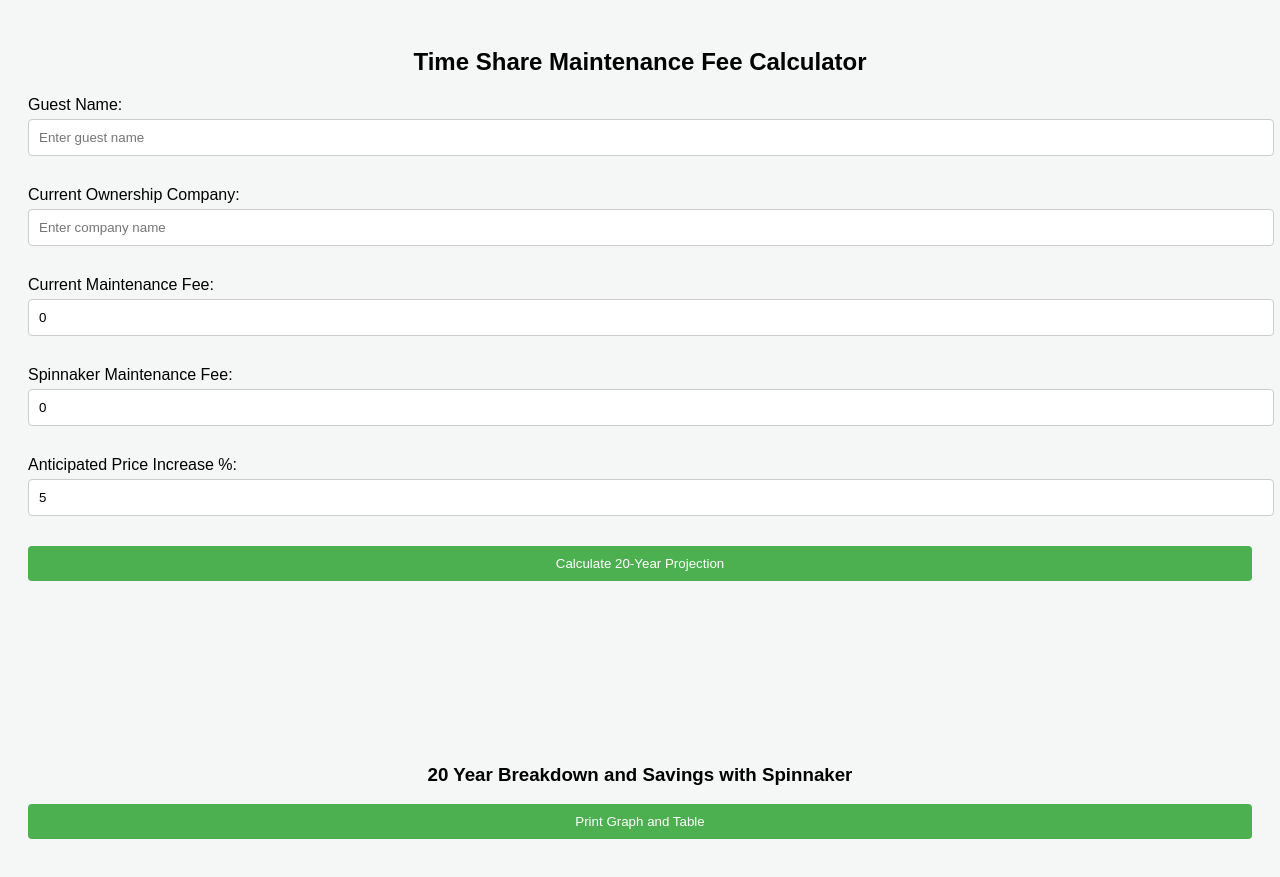
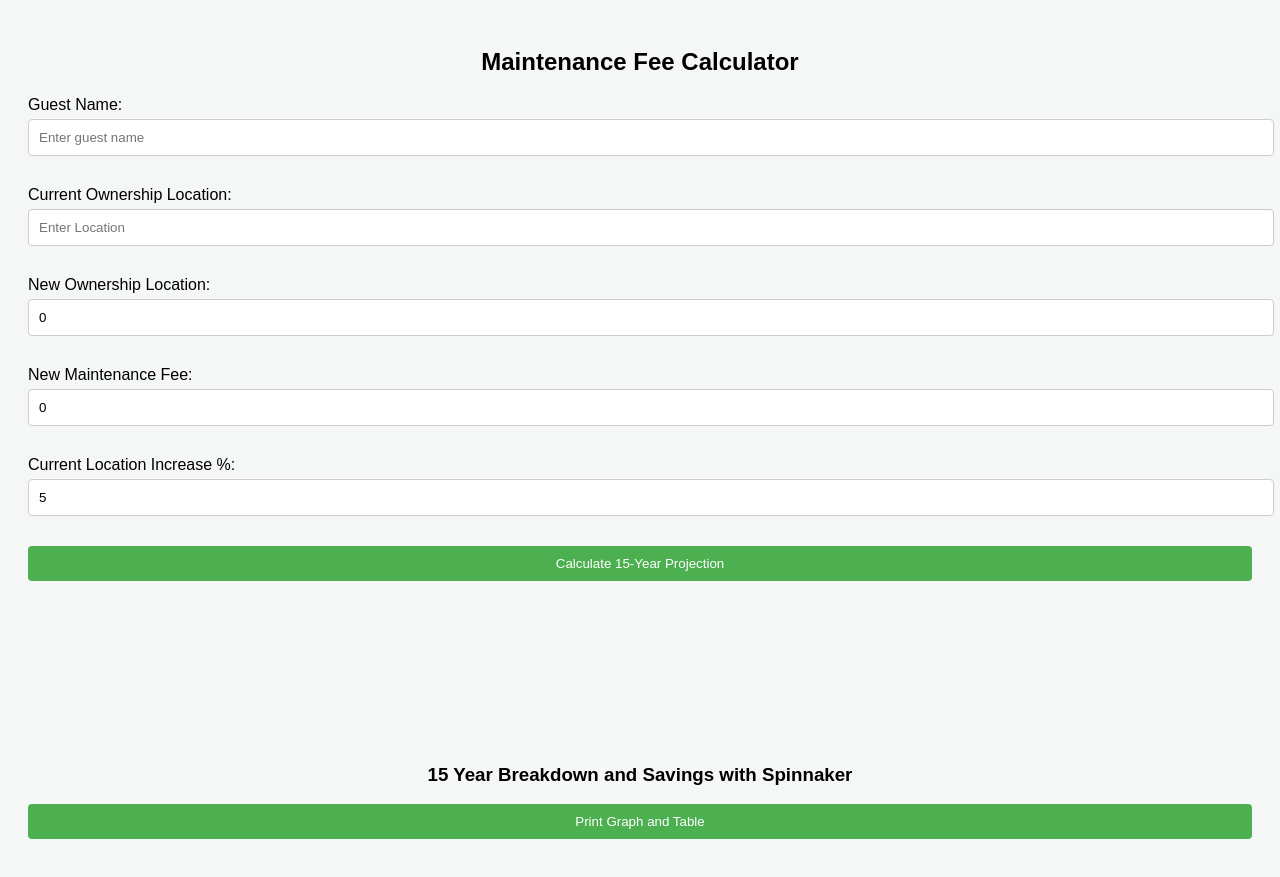
Before and after one commit to Graphicassassin520/Advanced-Mait-Fee-Calculator, a plain HTML site: page index.html in a window 1280 px wide. Drawn offline with nearby package versions, Linux system fonts and the light colour scheme.

Commit message:
Update index.html

```diff
--- a/index.html
+++ b/index.html
@@ -9,7 +9,7 @@
 </head>
 <body>
 
-<h2>Time Share Maintenance Fee Calculator</h2>
+<h2>Maintenance Fee Calculator</h2>
 
 <div class="form-group">
     <label for="guestName">Guest Name:</label>
@@ -17,33 +17,33 @@
 </div>
 
 <div class="form-group">
-    <label for="companyName">Current Ownership Company:</label>
-    <input type="text" id="companyName" placeholder="Enter company name">
+    <label for="companyName">Current Ownership Location:</label>
+    <input type="text" id="companyName" placeholder="Enter Location">
 </div>
 
 <div class="form-group">
-    <label for="maintenanceFee">Current Maintenance Fee:</label>
+    <label for="maintenanceFee">New Ownership Location:</label>
     <input type="number" id="maintenanceFee" value="0">
 </div>
 
 <div class="form-group">
-    <label for="maintenanceFee2">Spinnaker Maintenance Fee:</label>
+    <label for="maintenanceFee2">New Maintenance Fee:</label>
     <input type="number" id="maintenanceFee2" value="0">
 </div>
 
 <div class="form-group">
-    <label for="priceIncrease">Anticipated Price Increase %:</label>
+    <label for="priceIncrease">Current Location Increase %:</label>
     <input type="number" id="priceIncrease" value="5" step="0.01">
 </div>
 
-<button id="calculate">Calculate 20-Year Projection</button>
+<button id="calculate">Calculate 15-Year Projection</button>
 
 <div id="results"></div>
 <div id="chartContainer">
     <canvas id="myChart"></canvas>
 </div>
 <div class="gap"></div>
-<h3 class="breakdown-header">20 Year Breakdown and Savings with Spinnaker</h3>
+<h3 class="breakdown-header">15 Year Breakdown and Savings with Spinnaker</h3>
 <div id="financialTable"></div>
 <div id="savings"></div>
 
```
